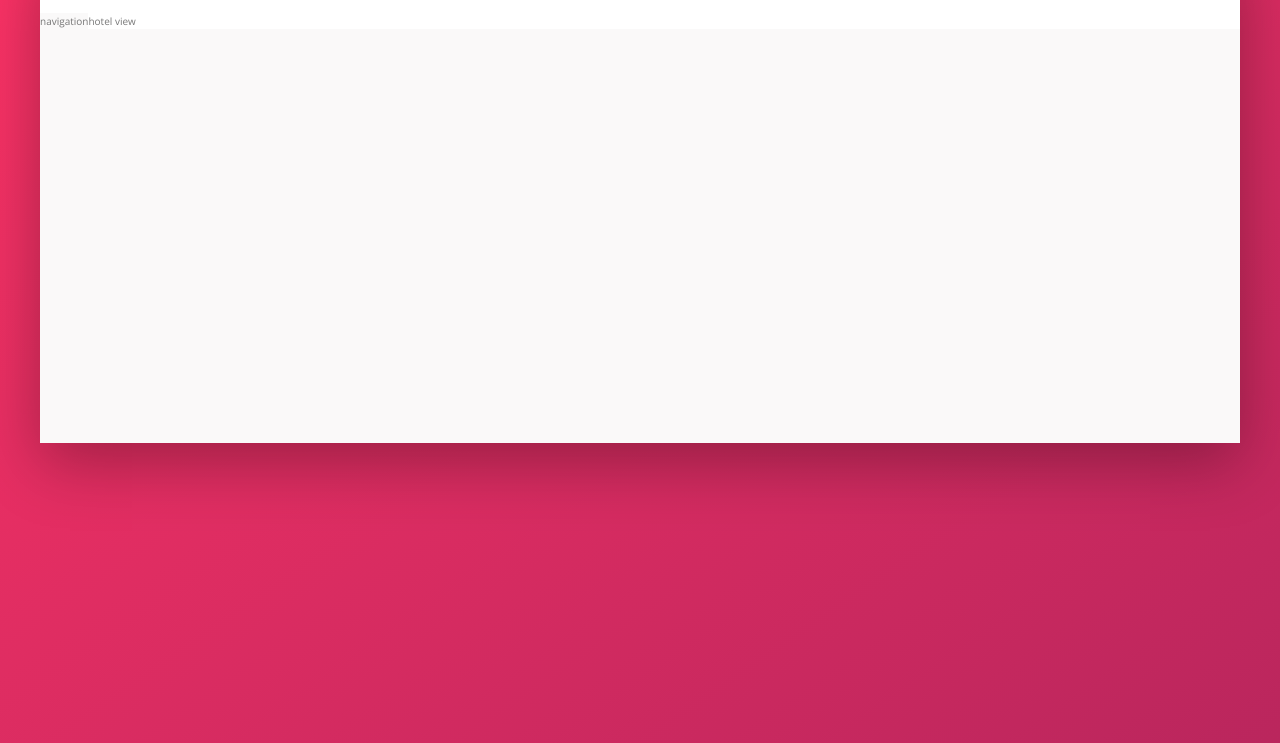
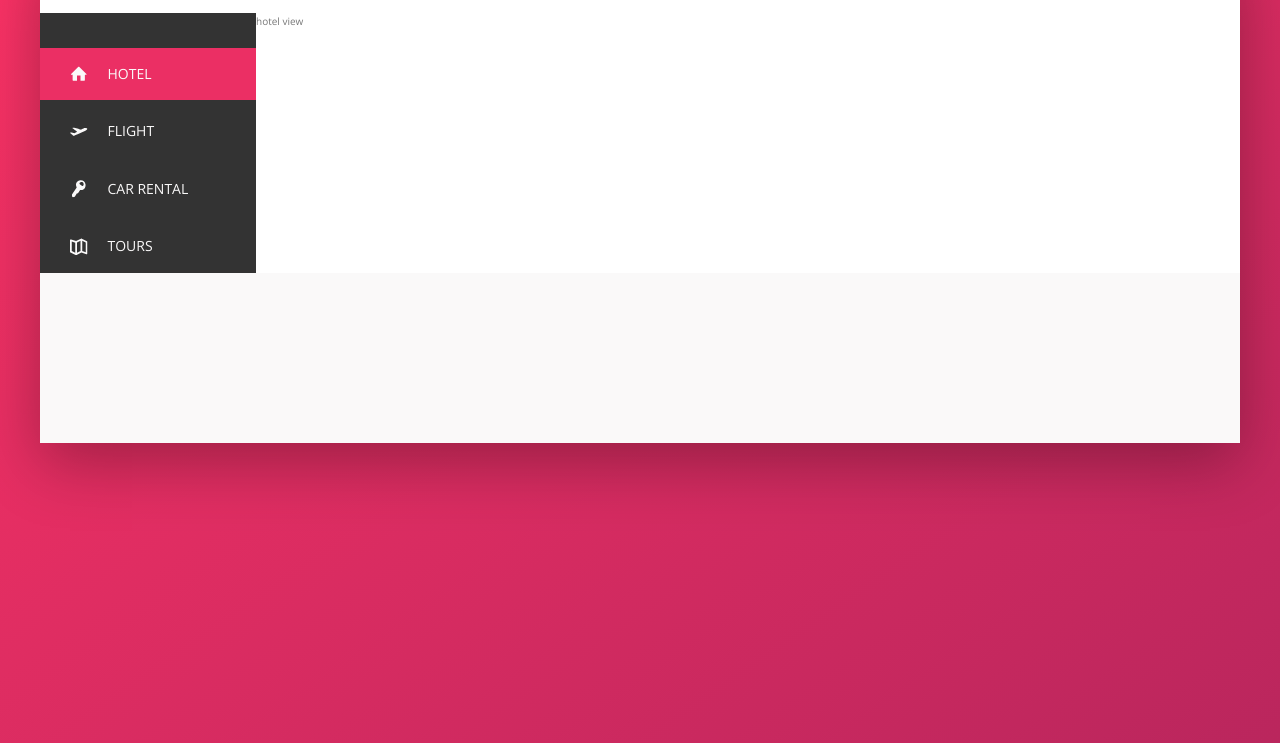
Before and after one commit to AbdullaNassar/Trillo, a website: page index.html in a window 1280 px wide. Shown: the part 137-880 px from the top of the page. Drawn offline with nearby package versions, Linux system fonts and the light colour scheme.

Commit message:
add side-bar

```diff
--- a/index.html
+++ b/index.html
@@ -53,7 +53,43 @@
       </header>
 
       <div class="content">
-        <nav class="sidebar">navigation</nav>
+        <nav class="sidebar">
+          <ul class="side-nav">
+            <li class="side-nav__item side-nav__item-active">
+              <a href="#" class="side-nav__link">
+                <svg class="side-nav__icon">
+                  <use xlink:href="img/sprite.svg#icon-home"></use>
+                </svg>
+                <span>Hotel</span>
+              </a>
+            </li>
+
+            <li class="side-nav__item">
+              <a href="#" class="side-nav__link">
+                <svg class="side-nav__icon">
+                  <use xlink:href="img/sprite.svg#icon-aircraft-take-off"></use>
+                </svg>
+                <span>Flight</span>
+              </a>
+            </li>
+            <li class="side-nav__item">
+              <a href="#" class="side-nav__link">
+                <svg class="side-nav__icon">
+                  <use xlink:href="img/sprite.svg#icon-key"></use>
+                </svg>
+                <span>Car rental</span>
+              </a>
+            </li>
+            <li class="side-nav__item">
+              <a href="#" class="side-nav__link">
+                <svg class="side-nav__icon">
+                  <use xlink:href="img/sprite.svg#icon-map"></use>
+                </svg>
+                <span>Tours</span>
+              </a>
+            </li>
+          </ul>
+        </nav>
 
         <main class="hotel-view">hotel view</main>
       </div>
--- a/sass/_compoents.scss
+++ b/sass/_compoents.scss
@@ -106,3 +106,53 @@
   &__user-name {
   }
 }
+
+.side-nav {
+  font-size: 1.4rem;
+  list-style: none;
+  margin-top: 3.5rem;
+  &__item {
+    position: relative;
+    &:not(:last-child) {
+      margin-bottom: 0.5rem;
+    }
+  }
+
+  &__item::before {
+    content: "";
+    position: absolute;
+    top: 0;
+    left: 0;
+    height: 100%;
+    width: 3px;
+    background-color: var(--color-primary);
+    transform: scaleY(0);
+    transition: transform 0.2s, width 0.4s 0.2s;
+  }
+
+  &__item:hover::before,
+  &__item-active:before {
+    transform: scaleY(1);
+    width: 100%;
+  }
+
+  &__link:link,
+  &__link:visited {
+    color: var(--color-grey-light-1);
+    text-decoration: none;
+    text-transform: uppercase;
+    display: block;
+    padding: 1.5rem 3rem;
+    display: flex;
+    align-items: center;
+    position: relative;
+    z-index: 2;
+  }
+
+  &__icon {
+    height: 1.75rem;
+    width: 1.75rem;
+    margin-right: 2rem;
+    fill: currentColor;
+  }
+}
--- a/sass/_layout.scss
+++ b/sass/_layout.scss
@@ -20,7 +20,7 @@
   display: flex;
 }
 
-.side-bar {
+.sidebar {
   background-color: var(--color-grey-dark-1);
   flex: 0 0 18%; //grow shrink basis
 }
```
Also changed, not shown: css/style.css.
